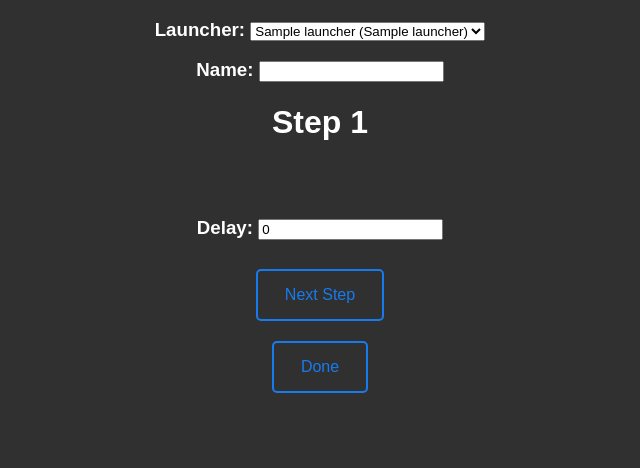
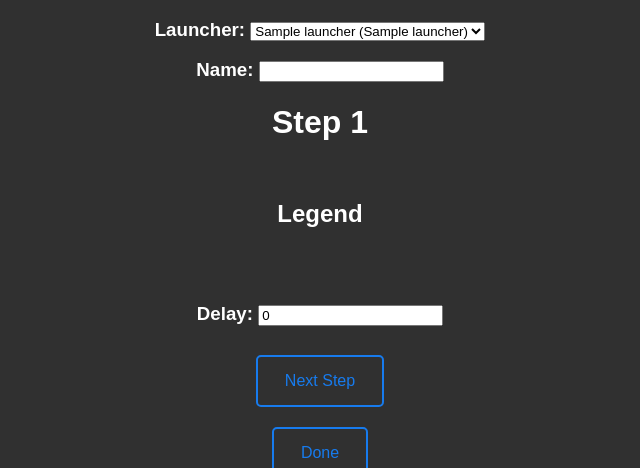
Before and after one commit to firework-launcher/launcher, a Python web app: template templates/add_pattern.html in a window 1280 px wide. Shown: the part 46-514 px from the top of the page, without its empty margins (320-960 px from the left). Run offline with Jinja, Linux system fonts and the light colour scheme; the template is opened without the code that fills it: most values are stand-ins (such as "Sample title", 1, 10 or a date in 2020).

Commit message:
Add firework profiles to pattern builder

```diff
--- a/main.py
+++ b/main.py
@@ -188,7 +188,7 @@ def add_pattern():
         launchers[launcher] = launcher_io.launchers[launcher].name
         launcher_counts[launcher] = launcher_io.launchers[launcher].count
 
-    return render_template('add_pattern.html', launcher_counts=json.dumps(launcher_counts), launchers=launchers)
+    return render_template('add_pattern.html', launcher_counts=json.dumps(launcher_counts), launchers=launchers, firework_profiles=json.dumps(firework_profiling))
 
 @socketio.on('save_fp')
 def save_fp(firework_profiles):
--- a/static/js/pattern_builder.js
+++ b/static/js/pattern_builder.js
@@ -1,4 +1,5 @@
 btn_div = document.getElementById("btns");
+
 
 clicked_btns = [];
 pattern_data = {};
@@ -10,6 +11,17 @@ document.getElementById("launcher_select").addEventListener("change", function()
     clicked_btns = []
 });
 
+function find_fp(firework, launcher) {
+    fp = firework_profiles[launcher];
+    for (i = 0; i < Object.keys(fp).length; i++) {
+        profile_name = Object.keys(fp)[i];
+        profile_data = fp[profile_name];
+        if (profile_data["fireworks"].includes(firework)) {
+            return profile_data;
+        }
+    }
+}
+
 function reload_buttons() {
     launcher = document.getElementById("launcher_select").value;
     btn_div.innerHTML = "";
@@ -18,6 +30,8 @@ function reload_buttons() {
         button.setAttribute("id", "btn_" + i);
         button.setAttribute("onclick", "buttonClick(" + i + ")");
         button.setAttribute("class", "firework_button");
+        color = find_fp(i, launcher)["color"];
+        button.setAttribute("style", "color: " + color + "; border-color: " + color + ";");
         button.innerText = "#" + i;
         btn_div.appendChild(button);
     }
@@ -29,14 +43,38 @@ function fadeOut(element) {
 
 function buttonClick(btn) {
     if (clicked_btns.includes(btn)) {
+        launcher = document.getElementById("launcher_select").value;
         button = document.getElementById("btn_" + btn);
         button.setAttribute("class", "firework_button");
+        color = find_fp(btn, launcher)["color"];
+        button.setAttribute("style", "color: " + color + "; border-color: " + color + ";");
         index = clicked_btns.indexOf(btn);
         clicked_btns.splice(index, 1);
     } else {
         button = document.getElementById("btn_" + btn);
         button.setAttribute("class", "yellow-fb");
+        button.setAttribute("style", "");
         clicked_btns.push(btn);
+    }
+}
+
+function add_legend() {
+    legend_div = document.getElementById("legend");
+    launcher = document.getElementById("launcher_select").value;
+    fp_length = Object.keys(firework_profiles[launcher]).length;;
+    for (let i = 1; i < fp_length+1; i++) {
+        key = i.toString();
+        color = firework_profiles[launcher][key]["color"];
+        pname = firework_profiles[launcher][key]["name"];
+        text = document.createElement("p");
+        text_class = document.createAttribute("class");
+        text_style = document.createAttribute("style");
+        text.innerText = pname;
+        text_class.value = "legend-txt";
+        text_style.value = "color: "+color+";";
+        text.setAttributeNode(text_class);
+        text.setAttributeNode(text_style);
+        legend_div.appendChild(text);
     }
 }
 
@@ -71,3 +109,4 @@ function submitPattern() {
 }
 
 reload_buttons();
+add_legend();
--- a/templates/add_pattern.html
+++ b/templates/add_pattern.html
@@ -25,7 +25,10 @@
             <h3>Name: <input type="text" id="patternname"></h3>
             <h1 id="step">Step 1</h1>
             <input type="text" style="display: none;" name="pins" id="pins">
-            <div id="btns"></div>
+            <div id="btns"></div><br/>
+            <div class="legend" id="legend">
+                <h2>Legend</h2>
+              </div>
             <br/><br/>
 
             <h3>Delay: <input id="delay" value="0" type="number"></h3>
@@ -38,6 +41,7 @@
         </form>
         <script>
             launcher_counts = JSON.parse('{{ launcher_counts | safe }}');
+            firework_profiles = JSON.parse('{{ firework_profiles | safe }}');
             function expand_hamburger () {
                 menu = document.getElementById("hamburgerExpandMenu");
                 if (menu.style.display == "block") {
```
